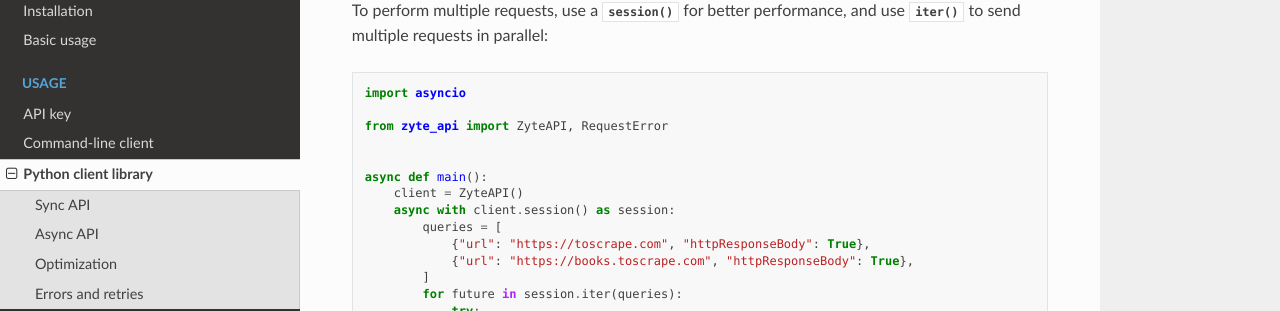
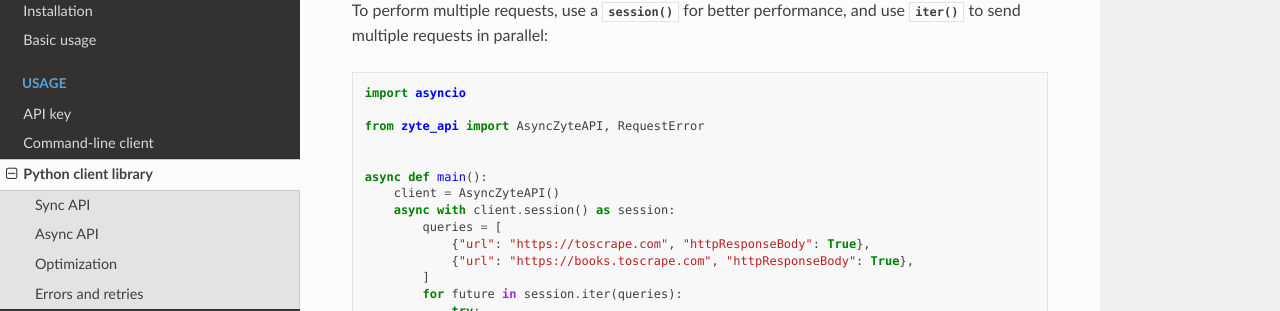
Before and after one commit to zytedata/python-zyte-api, a Sphinx documentation site: the page built from docs/use/api.rst, in a window 1280 px wide and 900 px high, scrolled down 1268 px. Shown: the part 141-452 px from the top of the window. Built offline with Sphinx 7.4.7 and the Read the Docs theme 3.1.0, drawn with Linux system fonts in a browser that asks for light colours.

Commit message:
Fix the async session example (#79)

```diff
--- a/docs/use/api.rst
+++ b/docs/use/api.rst
@@ -90,11 +90,11 @@ multiple requests in parallel:
 
     import asyncio
 
-    from zyte_api import ZyteAPI, RequestError
+    from zyte_api import AsyncZyteAPI, RequestError
 
 
     async def main():
-        client = ZyteAPI()
+        client = AsyncZyteAPI()
         async with client.session() as session:
             queries = [
                 {"url": "https://toscrape.com", "httpResponseBody": True},
```
